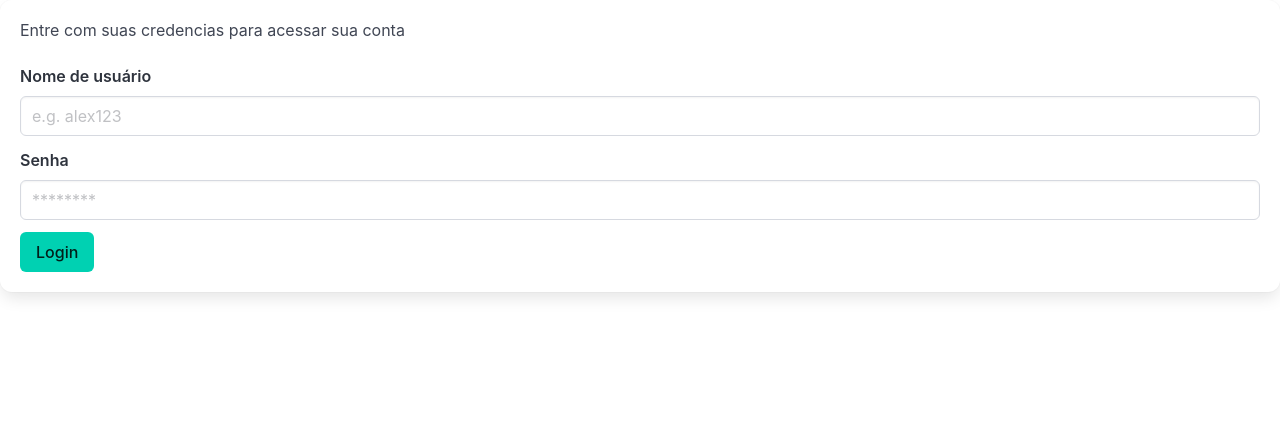
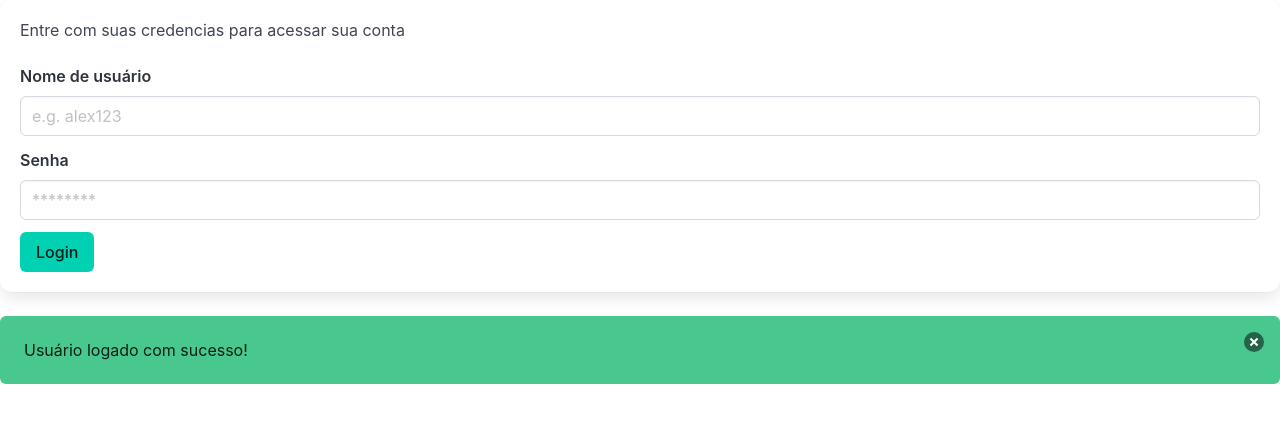
Before and after one commit to renanjava/fullstack-challenge, a Vue app in the folder frontend/: page / in a window 1280 px wide. Shown: the top 422 px of the page. Built offline with nearby package versions, Linux system fonts and the light colour scheme.

Commit message:
feat: show alert when login is success (and extract all thing about login into a LoginPage file)

```diff
--- a/frontend/src/App.vue
+++ b/frontend/src/App.vue
@@ -1,34 +1,17 @@
 <script lang="ts">
 import { defineComponent } from 'vue'
-import LoginForm from './components/LoginForm.vue'
-import Error from './components/Error.vue'
+import LoginPage from './pages/LoginPage.vue'
 
 export default defineComponent({
   name: 'App',
   components: {
-    LoginForm,
-    Error,
-  },
-  data() {
-    return {
-      error: false,
-      errorMessage: '',
-    }
-  },
-  methods: {
-    handleResponseForm(responseForm: Record<string, any>) {
-      this.error = !responseForm.successLogin
-      if (this.error) {
-        this.errorMessage = responseForm.errorMessage
-      }
-    },
+    LoginPage,
   },
 })
 </script>
 
 <template>
-  <LoginForm @response-form="handleResponseForm" />
-  <Error v-if="error === true" :message="errorMessage" />
+  <LoginPage />
 </template>
 
 <style scoped></style>
--- /dev/null
+++ b/frontend/src/pages/LoginPage.vue
@@ -0,0 +1,38 @@
+<script lang="ts">
+import { defineComponent } from 'vue'
+import LoginForm from '../components/LoginForm.vue'
+import Error from '../components/Error.vue'
+
+export default defineComponent({
+  name: 'LoginPage',
+  components: {
+    LoginForm,
+    Error,
+  },
+  data() {
+    return {
+      error: false,
+      errorMessage: '',
+    }
+  },
+  methods: {
+    handleResponseForm(responseForm: Record<string, any>) {
+      this.error = !responseForm.successLogin
+      if (this.error) {
+        this.errorMessage = responseForm.errorMessage
+      }
+    },
+  },
+})
+</script>
+
+<template>
+  <LoginForm @response-form="handleResponseForm" />
+  <Error v-if="error === true" :message="errorMessage" />
+  <div class="notification is-success" v-else>
+    <button class="delete"></button>
+    Usuário logado com sucesso!
+  </div>
+</template>
+
+<style scoped></style>
```
